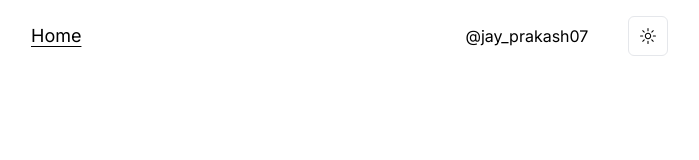
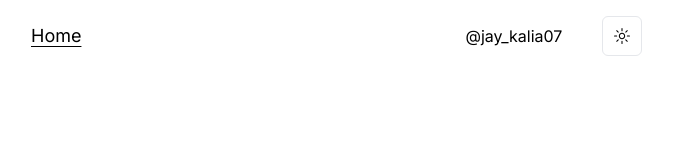
Before and after one commit to JAYKALIA007/galleria, a Next.js app: page /games/rock-paper-scissors in a window 1280 px wide. Shown: the top 160 px of the page, without its empty margins (345-1044 px from the left). Built offline with nearby package versions, Linux system fonts and the light colour scheme.

Commit message:
changes to the handle

```diff
--- a/app/components/Header.tsx
+++ b/app/components/Header.tsx
@@ -20,7 +20,7 @@ export const Header: React.FC = () => {
             "text-blue-700 dark:text-blue-500 underline"
           }`}
         >
-          @jay_prakash07
+          @jay_kalia07
         </Link>
       </div>
       <div className="">
--- a/app/games/rock-paper-scissors/RockPaperScissor.tsx
+++ b/app/games/rock-paper-scissors/RockPaperScissor.tsx
@@ -133,7 +133,7 @@ export const RockPaperScissors = () => {
       <div className="flex">
         {userSelectedIcon && (
           <div className="flex flex-col gap-4 items-center">
-            <div className="underline underline-offset-4">User selects</div>
+            <div className="underline underline-offset-4">You selected</div>
             <motion.div
               animate={{
                 y: [0, -10, 10, 0],
@@ -149,7 +149,7 @@ export const RockPaperScissors = () => {
         )}
         {adminSelectedIcon && (
           <div className="flex flex-col gap-4 items-center">
-            <div className="underline underline-offset-4">Admin selects</div>
+            <div className="underline underline-offset-4">PC selected</div>
             <motion.div
               initial={{ opacity: 0 }}
               animate={{
```
